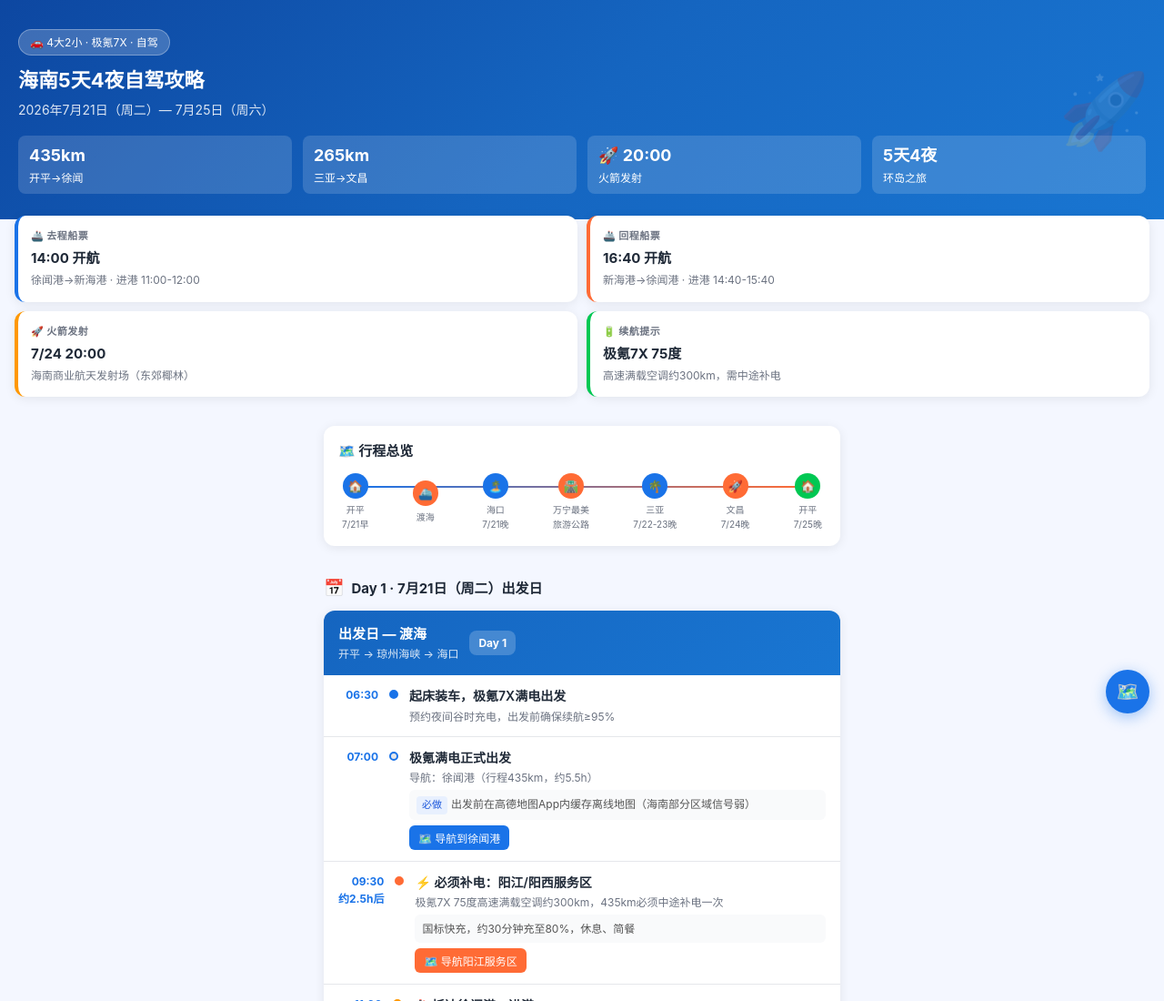
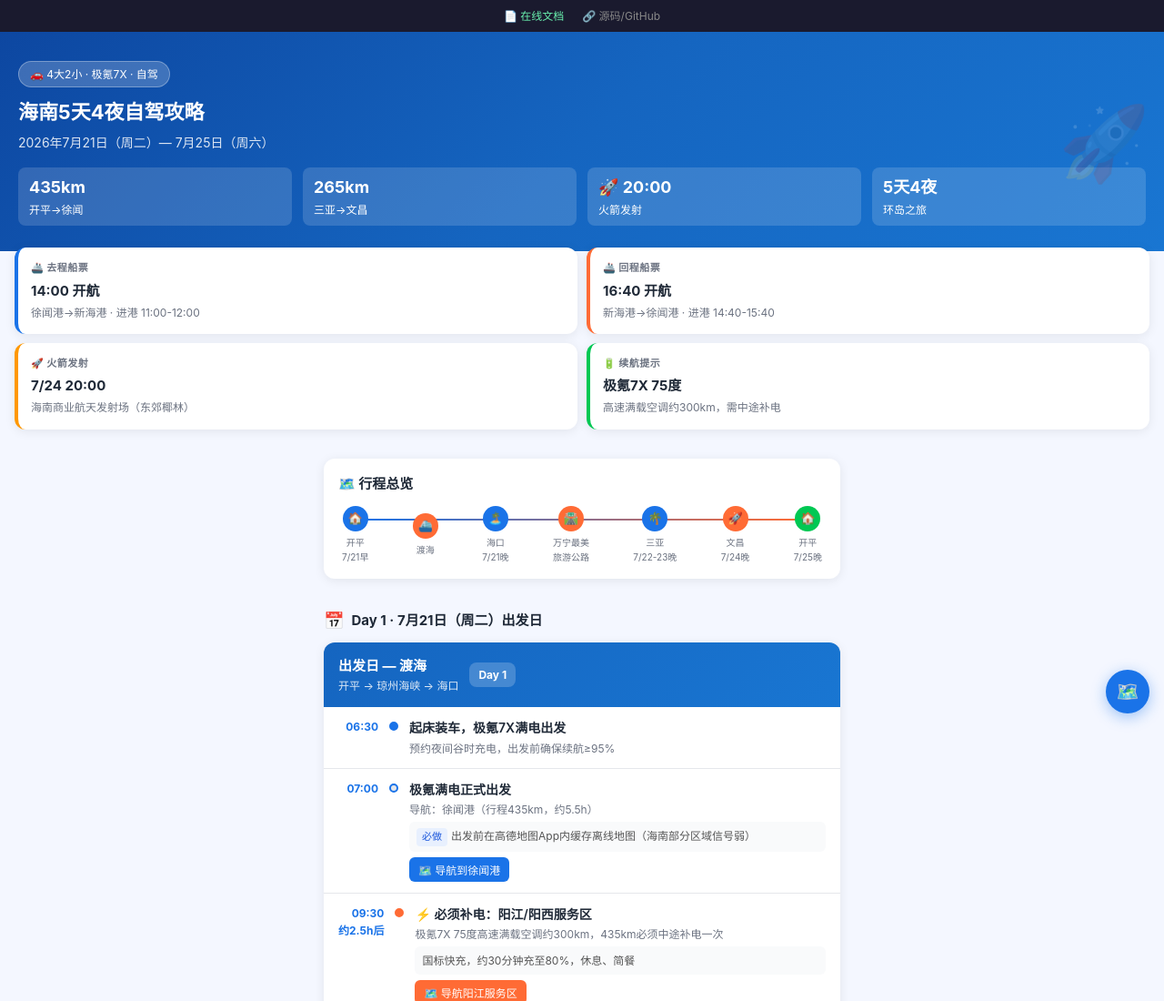
Before and after one commit to hubingxiong-png/hainan-trip-2026, a plain HTML site: page index.html in a window 1280 px wide. Shown: the top 1100 px of the page at 91% size. Drawn offline with Linux system fonts and the light colour scheme.

Commit message:
Add GitHub repo link to banner

```diff
--- a/index.html
+++ b/index.html
@@ -165,6 +165,12 @@
 
 <!-- Toast -->
 <div id="toast" class="toast"></div>
+
+<!-- 顶部链接条 -->
+<div style="background:#1a1a2e;padding:8px 16px;text-align:center;font-size:12px;display:flex;justify-content:center;gap:20px;flex-wrap:wrap;">
+  <a href="https://docs.qq.com/aio/DSU1aUXNqRFFsU1pr" target="_blank" style="color:#69f0ae;text-decoration:none;">📄 在线文档</a>
+  <a href="https://github.com/hubingxiong-png/hainan-trip-2026" target="_blank" style="color:#888;text-decoration:none;">🔗 源码/GitHub</a>
+</div>
 
 <!-- HERO -->
 <div class="hero">
```
